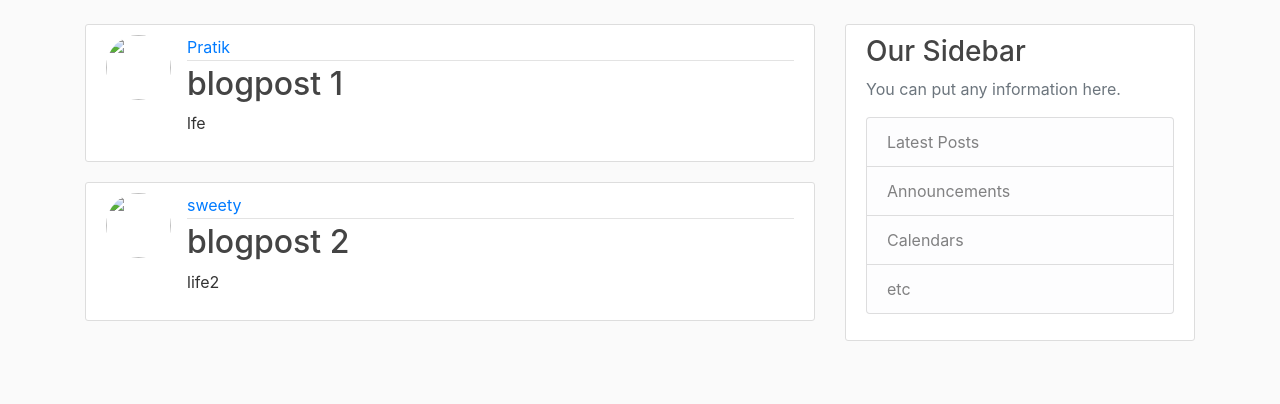
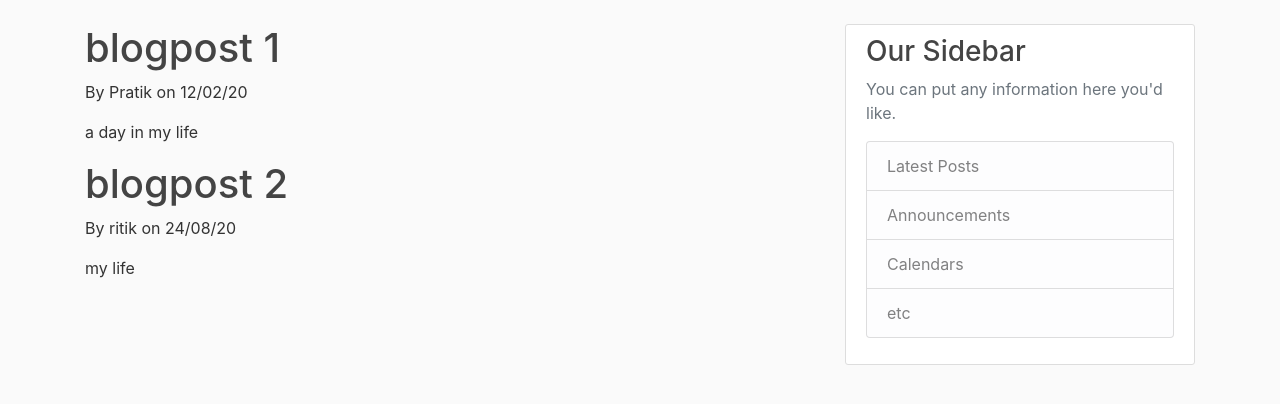
Before and after one commit to pratiksasmal/python_blog, a Django app: page / in a window 1280 px wide. Shown: the part 56-460 px from the top of the page. Run offline with Django 3.2, Linux system fonts and the light colour scheme; some libraries are stand-ins or nearby versions.

Commit message:
First commit

```diff
--- a/blog/templates/blog/base.html
+++ b/blog/templates/blog/base.html
@@ -33,9 +33,8 @@
             </div>
             <!-- Navbar Right Side -->
             <div class="navbar-nav">
-
-                <a class="nav-item nav-link" href="#">Login</a>
-                <a class="nav-item nav-link" href="#">Register</a>
+              <a class="nav-item nav-link" href="#">Login</a>
+              <a class="nav-item nav-link" href="#">Register</a>
             </div>
           </div>
         </div>
@@ -44,19 +43,12 @@
     <main role="main" class="container">
       <div class="row">
         <div class="col-md-8">
-        <!--  {% if messages %}
-            {% for message in messages %}
-              <div class="alert alert-{{ message.tags }}">
-                {{ message }}
-              </div>
-            {% endfor %}
-          {% endif %}-->
           {% block content %}{% endblock %}
         </div>
         <div class="col-md-4">
           <div class="content-section">
             <h3>Our Sidebar</h3>
-            <p class='text-muted'>You can put any information here.
+            <p class='text-muted'>You can put any information here you'd like.
               <ul class="list-group">
                 <li class="list-group-item list-group-item-light">Latest Posts</li>
                 <li class="list-group-item list-group-item-light">Announcements</li>
--- a/blog/templates/blog/home.html
+++ b/blog/templates/blog/home.html
@@ -1,22 +1,11 @@
-
-{% extends "blog/base.html"%}
+{% extends "blog/base.html" %}
 <!--extending the base template -->
 
-{% block content%}
-	{% for post in posts %}
-	 <!-- <h1>{{post.title}}</h1>
+{% block content %}
+    {% for post in posts %}
+    <h1>{{post.title}}</h1>
 	  <p>By {{ post.author}} on {{post.date}}</p>
-	  <p>{{ post.content}}</p>-->
-	  <article class="media content-section">
-          <img class="rounded-circle article-img" src="{{ post.author.profile.image.url }}">
-          <div class="media-body">
-            <div class="article-metadata">
-              <a class="mr-2" href="{% url 'user-posts' post.author.username %}">{{ post.author }}</a>
-              <small class="text-muted">{{ post.date_posted|date:"F d, Y" }}</small>
-            </div>
-            <h2><a class="article-title" href="{% url 'post-detail' post.id %}">{{ post.title }}</a></h2>
-            <p class="article-content">{{ post.content }}</p>
-          </div>
-        </article>
-	{% endfor %}
-{% endblock content%}
+	  <p>{{ post.content}}</p>
+
+    {% endfor %}
+{% endblock content %}
--- a/blog/views.py
+++ b/blog/views.py
@@ -5,13 +5,13 @@ posts = [
 	{
     'author':'Pratik',
     'title': 'blogpost 1',
-    'content':'lfe',
-    'date': '12/02/08',
+    'content':'a day in my life',
+    'date': '12/02/20',
 	},
 	{
-    'author':'sweety',
+    'author':'ritik',
     'title': 'blogpost 2',
-    'content':'life2',
+    'content':'my life',
     'date': '24/08/20',
 	}
 ]
--- a/django_app/settings.py
+++ b/django_app/settings.py
@@ -119,3 +119,7 @@ USE_TZ = True
 # https://docs.djangoproject.com/en/3.1/howto/static-files/
 
 STATIC_URL = '/static/'
+#STATICFILES_DIRS = [
+
+#    os.path.join(BASE_DIR, "static"),
+#type  PROJECT_DIR = os.path.dirname(os.path.abspath(__file__))
```
Also changed, not shown: blog/templates/base.html (deleted, +0 -87 lines), blog/templates/blog/about.html (+4 -5 lines).
